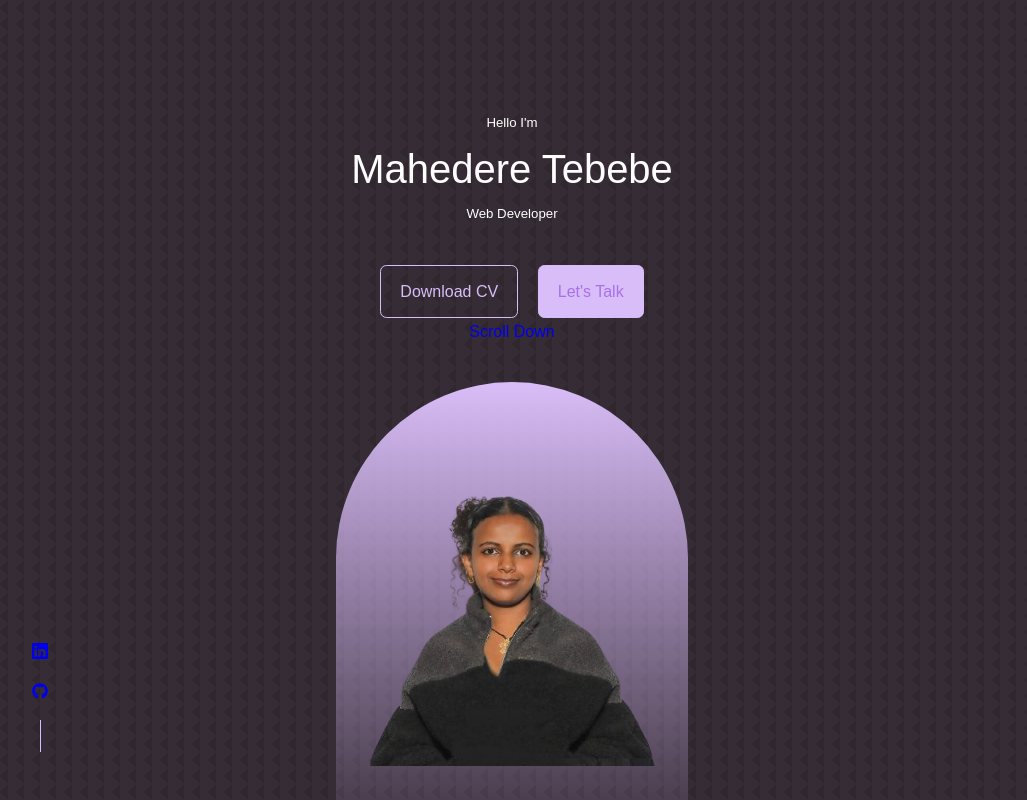
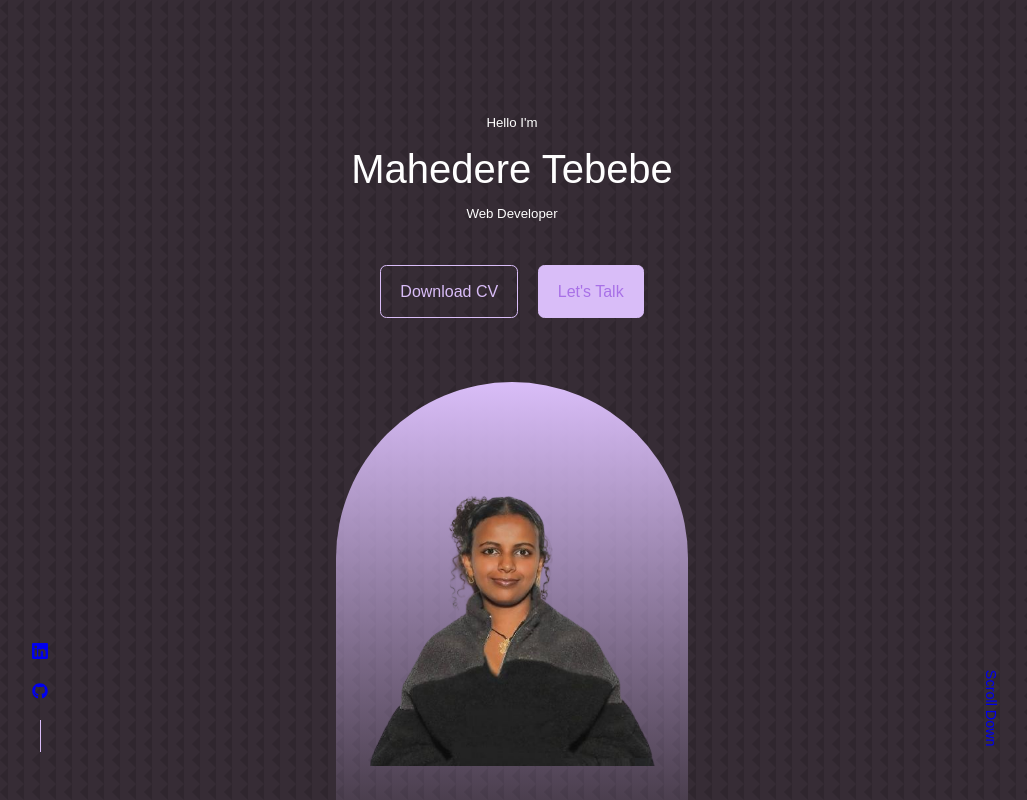
Before and after one commit to Mahedere/Mahedere_Portfolio_react, a React (Create React App) app in the folder react-mahedere-portfolio/: page / in a window 1280 px wide. Shown: the top 800 px of the page, without its empty margins (128-1155 px from the left). Built offline with nearby package versions, Linux system fonts and the light colour scheme.

Commit message:
Header component completed

```diff
--- a/react-mahedere-portfolio/src/components/Header/header.css
+++ b/react-mahedere-portfolio/src/components/Header/header.css
@@ -41,3 +41,24 @@
     padding: 5rem 1.5rem 1.5rem 1.5rem;
 
 }
+.scroll_down{
+    position: absolute;
+    right: -2.3rem;
+    bottom: 5rem;
+    transform: rotate(90deg);
+    font-weight: 300;
+    font-size: 0.9rem;
+}
+@media screen and (max-width:1024px) {
+    header{
+        height: 68vh;
+    }
+}
+@media screen and (max-width:600px) {
+    header{
+        height: 100vh;
+    }
+    .header_socials,.scroll_down{
+        display: none;
+    }
+}
```
